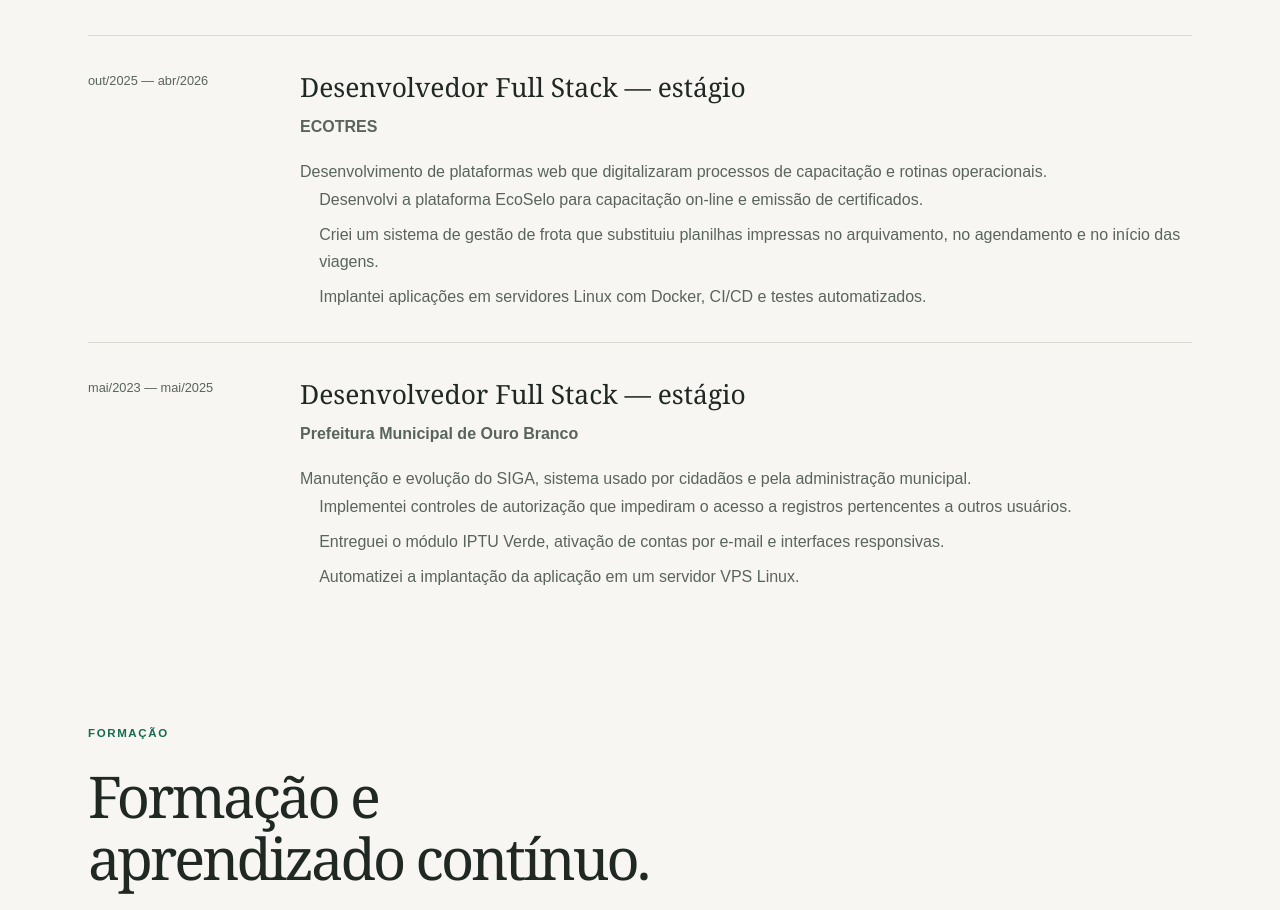
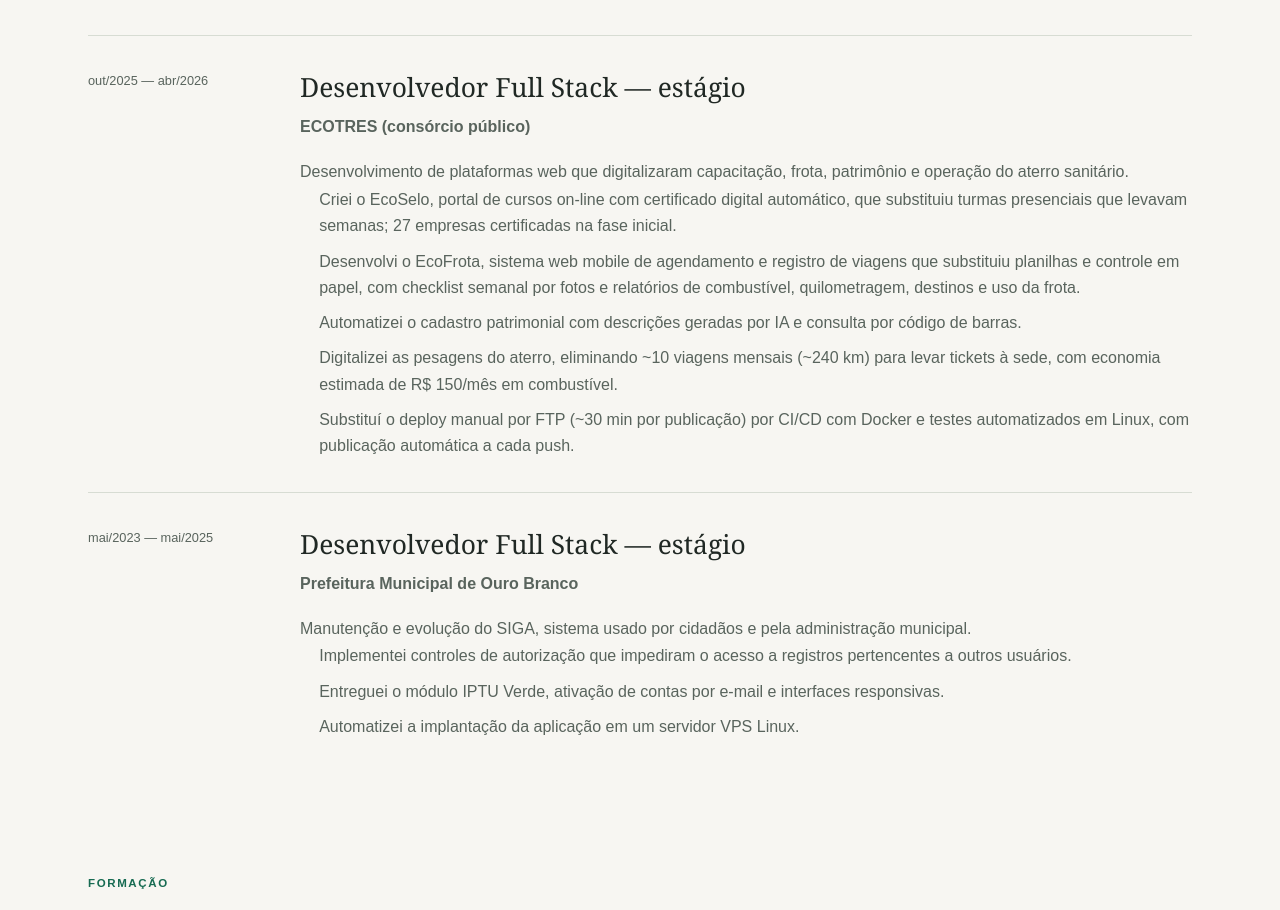
Before and after one commit to asmeduardo/portfolio, a Next.js app: page / in a window 1280 px wide. Shown: the part 3629-4539 px from the top of the page. Built offline with nearby package versions, Linux system fonts and the light colour scheme.

Commit message:
feat: describe ecotres with the systems and figures from the resume

```diff
--- a/src/data/portfolio.ts
+++ b/src/data/portfolio.ts
@@ -189,15 +189,17 @@ export const portfolio = portfolioSchema.parse({
       ],
     },
     {
-      organization: "ECOTRES",
+      organization: "ECOTRES (consórcio público)",
       role: "Desenvolvedor Full Stack — estágio",
       period: "out/2025 — abr/2026",
       description:
-        "Desenvolvimento de plataformas web que digitalizaram processos de capacitação e rotinas operacionais.",
+        "Desenvolvimento de plataformas web que digitalizaram capacitação, frota, patrimônio e operação do aterro sanitário.",
       highlights: [
-        "Desenvolvi a plataforma EcoSelo para capacitação on-line e emissão de certificados.",
-        "Criei um sistema de gestão de frota que substituiu planilhas impressas no arquivamento, no agendamento e no início das viagens.",
-        "Implantei aplicações em servidores Linux com Docker, CI/CD e testes automatizados.",
+        "Criei o EcoSelo, portal de cursos on-line com certificado digital automático, que substituiu turmas presenciais que levavam semanas; 27 empresas certificadas na fase inicial.",
+        "Desenvolvi o EcoFrota, sistema web mobile de agendamento e registro de viagens que substituiu planilhas e controle em papel, com checklist semanal por fotos e relatórios de combustível, quilometragem, destinos e uso da frota.",
+        "Automatizei o cadastro patrimonial com descrições geradas por IA e consulta por código de barras.",
+        "Digitalizei as pesagens do aterro, eliminando ~10 viagens mensais (~240 km) para levar tickets à sede, com economia estimada de R$ 150/mês em combustível.",
+        "Substituí o deploy manual por FTP (~30 min por publicação) por CI/CD com Docker e testes automatizados em Linux, com publicação automática a cada push.",
       ],
     },
     {
@@ -388,7 +390,21 @@ export const portfolio = portfolioSchema.parse({
       status: "Privado",
       privateCode: true,
       featured: true,
-      metrics: [],
+      metrics: [
+        {
+          value: "27",
+          label: "empresas certificadas pelo EcoSelo na fase inicial",
+        },
+        {
+          value: "~240 km",
+          label: "por mês deixaram de ser percorridos com tickets do aterro",
+        },
+        { value: "R$ 150/mês", label: "de economia estimada em combustível" },
+        {
+          value: "~30 min → push",
+          label: "deploy manual por FTP trocado por CI/CD",
+        },
+      ],
       technologies: [
         "Aplicações web",
         "Docker",
@@ -400,16 +416,19 @@ export const portfolio = portfolioSchema.parse({
         "Cursos presenciais e rotinas apoiadas em planilhas impressas criavam deslocamentos, retrabalho e informação fragmentada.",
       ],
       contribution: [
-        "Desenvolvi a plataforma EcoSelo para capacitação on-line e emissão de certificados.",
-        "Criei um sistema de gestão de frota e projetei soluções internas para controle patrimonial e atividades do aterro sanitário.",
+        "Criei o EcoSelo, portal de cursos on-line com certificado digital automático.",
+        "Desenvolvi o EcoFrota, para agendamento e registro de viagens com checklist semanal por fotos e relatórios de uso da frota.",
+        "Automatizei o cadastro patrimonial com descrições geradas por IA e consulta por código de barras, e digitalizei as pesagens do aterro.",
       ],
       decisions: [
         "Os fluxos foram modelados a partir das rotinas reais de cada equipe para centralizar dados sem perder a rastreabilidade operacional.",
         "A entrega incluiu implantação em Linux, containers, CI/CD e testes automatizados.",
       ],
       results: [
-        "A capacitação passou a ser oferecida on-line, eliminando a necessidade de deslocamento para realizar os cursos.",
-        "O sistema de frota substituiu planilhas impressas no arquivamento, no agendamento e no início das viagens.",
+        "A capacitação passou a ser on-line, substituindo turmas presenciais que levavam semanas; 27 empresas foram certificadas na fase inicial.",
+        "O EcoFrota substituiu planilhas e controle em papel, eliminando registros esquecidos e perdidos.",
+        "A digitalização das pesagens eliminou ~10 viagens mensais (~240 km) até a sede, com economia estimada de R$ 150/mês em combustível.",
+        "Cada push passou a publicar automaticamente após os testes, no lugar de ~30 minutos de deploy manual por FTP.",
       ],
       links: [],
       galleryLayout: "desktop",
```
Also changed, not shown: 1 other file (tests, documents, lock files or other folders).
